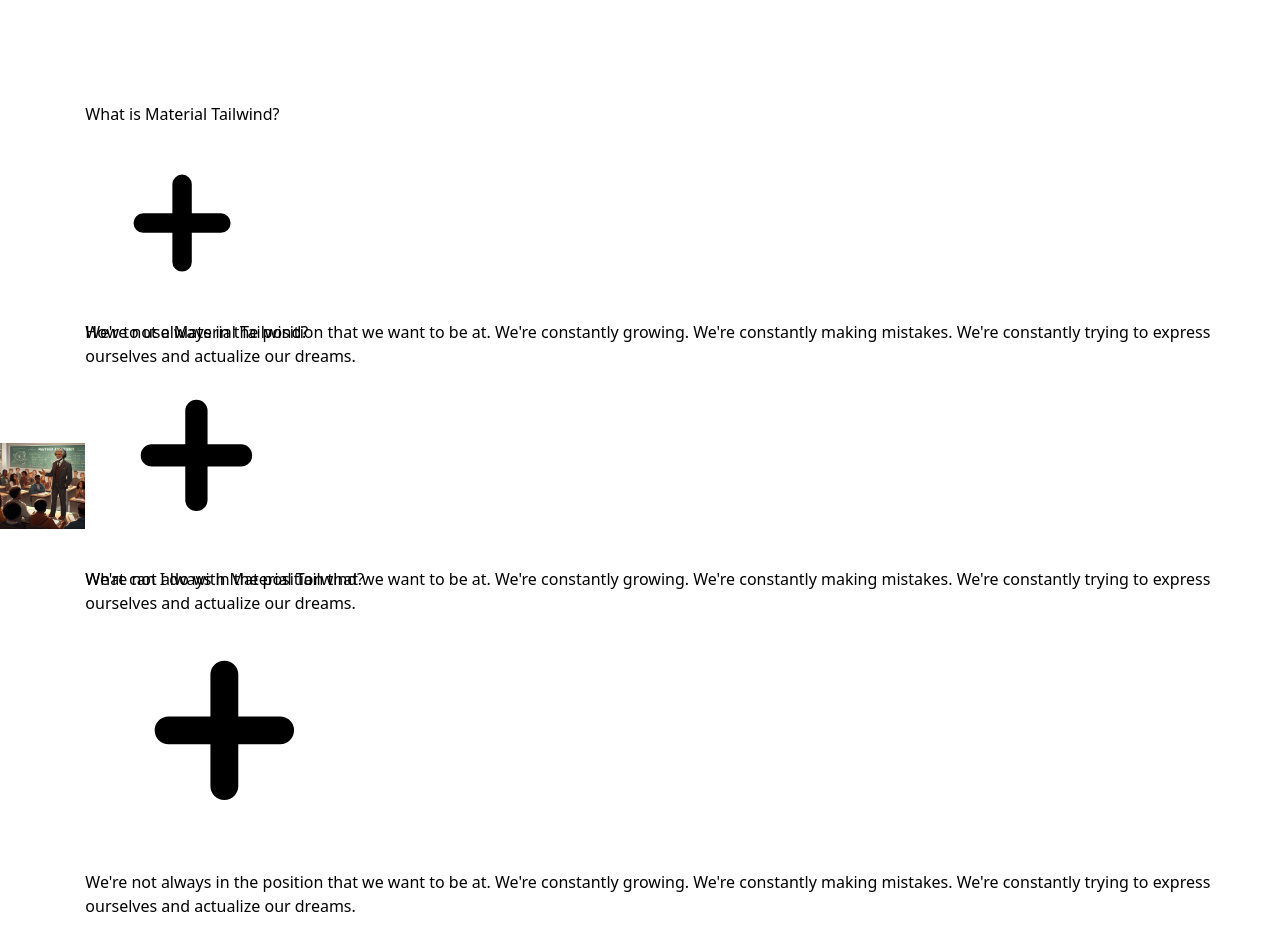
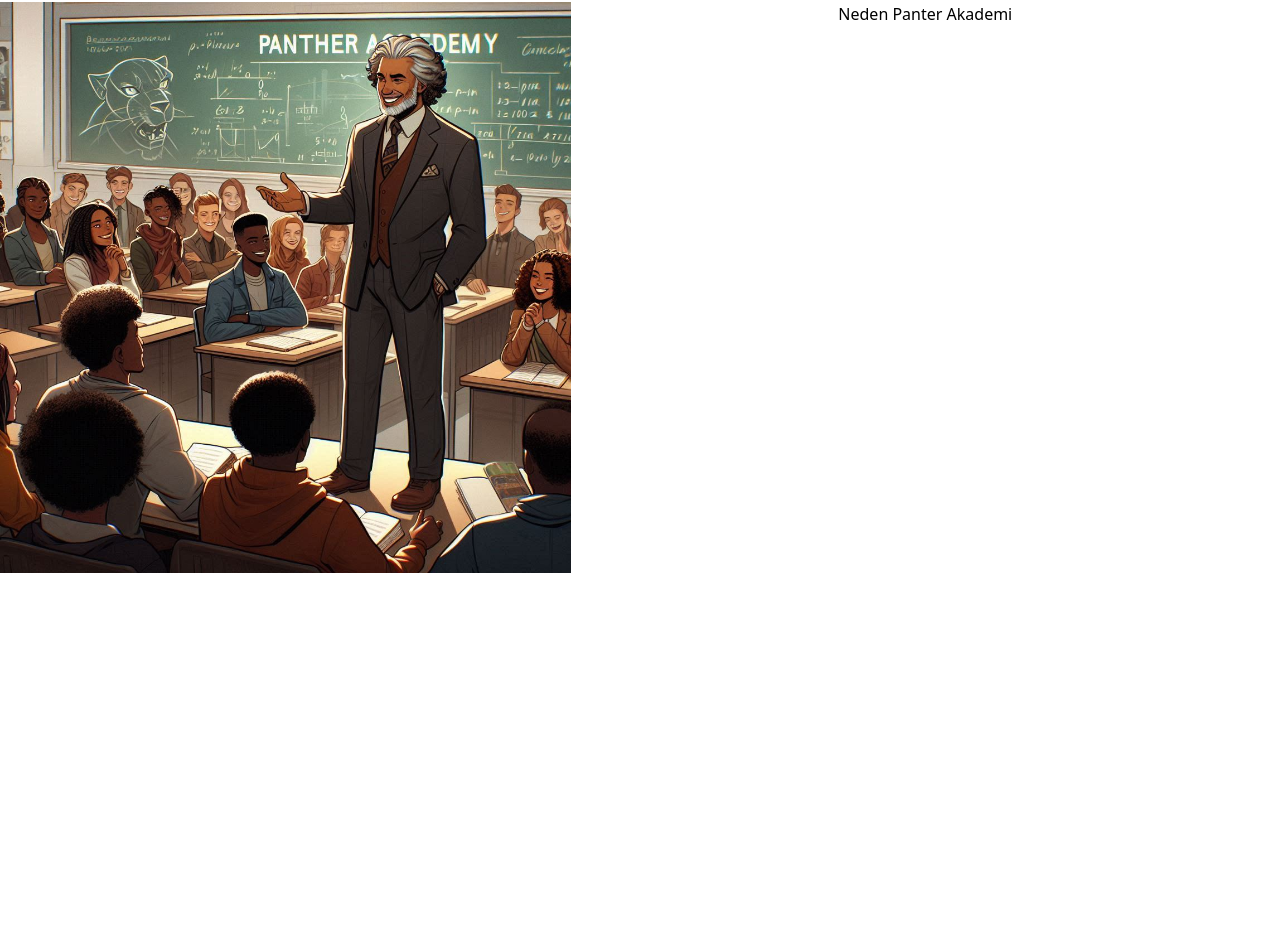
Before and after one commit to FdmCsgn/mathapp.yeni, a React (Vite) app: page / in a window 1280 px wide. Shown: the part 2076-3026 px from the top of the page. Before the commit the page ends 2994 px from the top, so only its background shows below. Built offline with nearby package versions, Linux system fonts and the light colour scheme; a web font is replaced by a local one.

Commit message:
Çakışmaları çözdüm

```diff
--- a/src/Components/TypeAnimations.jsx
+++ b/src/Components/TypeAnimations.jsx
@@ -123,37 +123,42 @@
         </div>
       </div>
 
-      <div className='Side-by-side'>
+      <div className='Side-by-side-Accordion'>
         <div>
           <img src={paneterakademi} alt="" className='panterakademi' />
         </div>
         <div>
-          <Accordion open={open === 1}>
-            <AccordionHeader onClick={() => handleOpen(1)}>What is Material Tailwind?</AccordionHeader>
+          <div>
+            <h1 className='text-5xl mb-12 Side-by-side'>Neden Panter Akademi</h1>
+          </div>
+          <Accordion open={open === 1} className='accordion-text  '>
+            <AccordionHeader className='text-3xl mt-4 ' onClick={() => handleOpen(1)}>Güçlü performans</AccordionHeader>
             <AccordionBody>
-              We&apos;re not always in the position that we want to be at. We&apos;re constantly
-              growing. We&apos;re constantly making mistakes. We&apos;re constantly trying to express
-              ourselves and actualize our dreams.
+              Uygulamanın hızlı ve sorunsuz çalışması, büyük verilerle bile güçlü bir performans sergilemektedir.
             </AccordionBody>
           </Accordion>
-          <Accordion open={open === 2}>
-            <AccordionHeader onClick={() => handleOpen(2)}>
-              How to use Material Tailwind?
-            </AccordionHeader>
+          <Accordion open={open === 2} className='accordion-text '>
+            <AccordionHeader className='text-3xl mt-4 ' onClick={() => handleOpen(2)}> Hızlı ve Dinamik Kullanıcı Deneyimi </AccordionHeader>
             <AccordionBody>
-              We&apos;re not always in the position that we want to be at. We&apos;re constantly
-              growing. We&apos;re constantly making mistakes. We&apos;re constantly trying to express
-              ourselves and actualize our dreams.
+              Kullanıcıların hızlıca sorular arasında geçiş yapabilmesi ve yanıtlarını anında alabilmektedir.
             </AccordionBody>
           </Accordion>
-          <Accordion open={open === 3}>
-            <AccordionHeader onClick={() => handleOpen(3)}>
-              What can I do with Material Tailwind?
-            </AccordionHeader>
+          <Accordion open={open === 3} className='accordion-text '>
+            <AccordionHeader className='text-3xl mt-4 ' onClick={() => handleOpen(3)}>Keskin Analiz ve Değerlendirme</AccordionHeader>
             <AccordionBody>
-              We&apos;re not always in the position that we want to be at. We&apos;re constantly
-              growing. We&apos;re constantly making mistakes. We&apos;re constantly trying to express
-              ourselves and actualize our dreams.
+              Öğrencilerin performansını detaylı ve doğru bir şekilde analiz eden algoritmalar kullanılmaktadır.
+            </AccordionBody>
+          </Accordion>
+          <Accordion open={open === 4} className='accordion-text '>
+            <AccordionHeader className='text-3xl mt-4 ' onClick={() => handleOpen(4)}> Stratejik Öğrenme Yöntemleri</AccordionHeader>
+            <AccordionBody>
+              Öğrencilere stratejik düşünme ve problem çözme becerileri kazandıran öğretim yöntemleri kullanılmaktadır.
+            </AccordionBody>
+          </Accordion>
+          <Accordion open={open === 5} className='accordion-text '>
+            <AccordionHeader className='text-3xl mt-4 ' onClick={() => handleOpen(5)}>Esneklik ve Uyum</AccordionHeader>
+            <AccordionBody>
+              Farklı cihazlar ve platformlar arasında uyumlu çalışma, esnek kullanım.
             </AccordionBody>
           </Accordion>
         </div>
--- a/src/Css/TypeAnimation.css
+++ b/src/Css/TypeAnimation.css
@@ -1,9 +1,7 @@
 .Side-by-side {
     display: flex;
     align-items: center;
-    /* Dikeyde ortalamak için */
     justify-content: center;
-    /* Yatayda ortalamak için */
 }
 
 /* Tablet ve altı cihazlar için */
@@ -12,6 +10,11 @@
         flex-direction: column;
         /* Ögeleri dikey hizala */
     }
+}
+
+.Side-by-side-Accordion {
+    display: flex;
+
 }
 
 .TypeAnimation {
@@ -41,26 +44,12 @@
     font-size: 1.5em;
 }
 
-.accordion {
-    margin-top: 100px;
-    background: #5adf6b;
-    box-shadow: 0, 8px, 40px, 0 rgba(31, 38, 135, 0.37);
-    backdrop-filter: blur(8px);
-    -webkit-backdrop-filter: blur(8px);
-    border-radius: 20px;
-    border: 1px solid #5adf6b;
-    width: 1500px;
-    height: auto;
-    font-family: "Zilla Slab", serif;
-
-}
 
 .properties {
     background-color: white;
     border-radius: 15px 15px 0px 0px;
     margin-top: 100px;
     padding: 50px;
-    margin-bottom: 100px;
 }
 
 
@@ -147,5 +136,19 @@
 }
 
 .panterakademi {
-    width: 100px;
+    width: 600px;
+    margin-right: 50px;
+    margin-bottom: 50px;
 }
+
+.accordion {
+    margin-top: 100px;
+    width: 150px;
+    height: auto;
+    font-family: "Zilla Slab", serif;
+}
+
+.accordion-text {
+    color: white;
+    text-align: center;
+}
```
